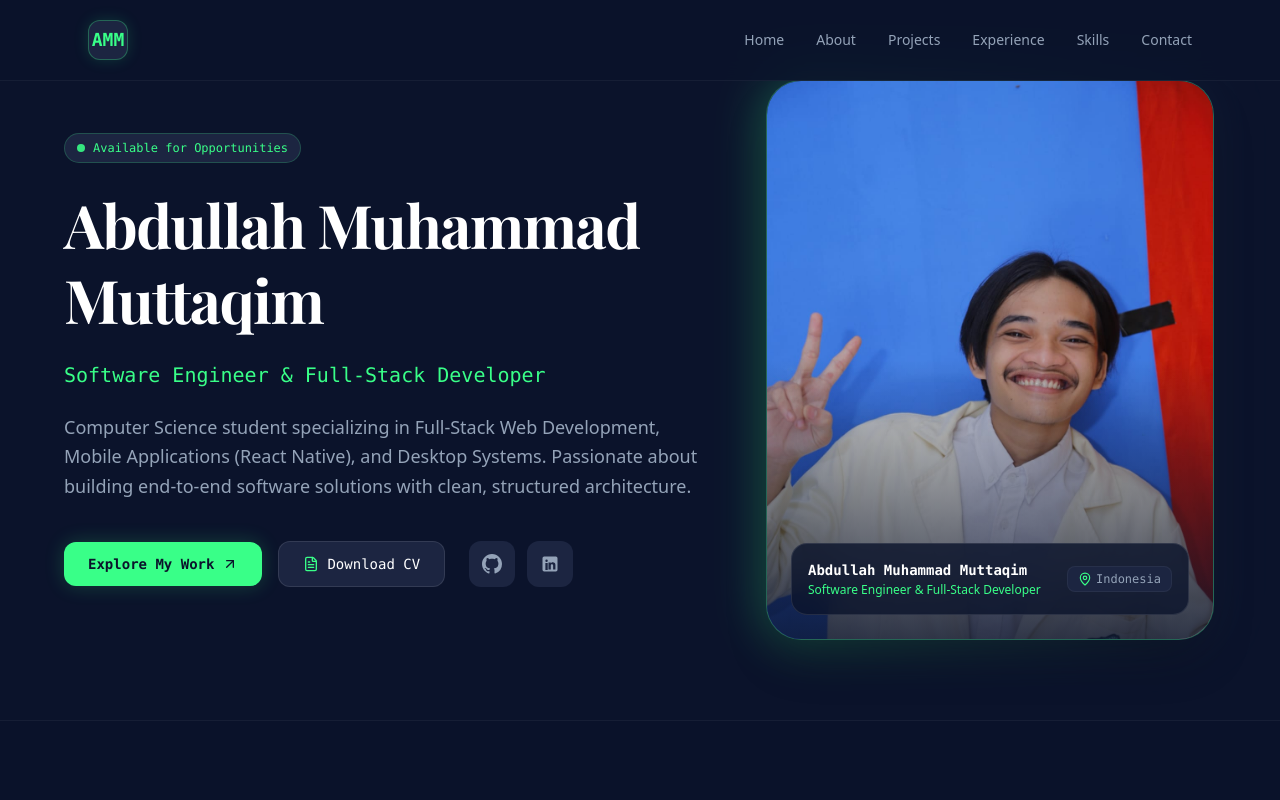
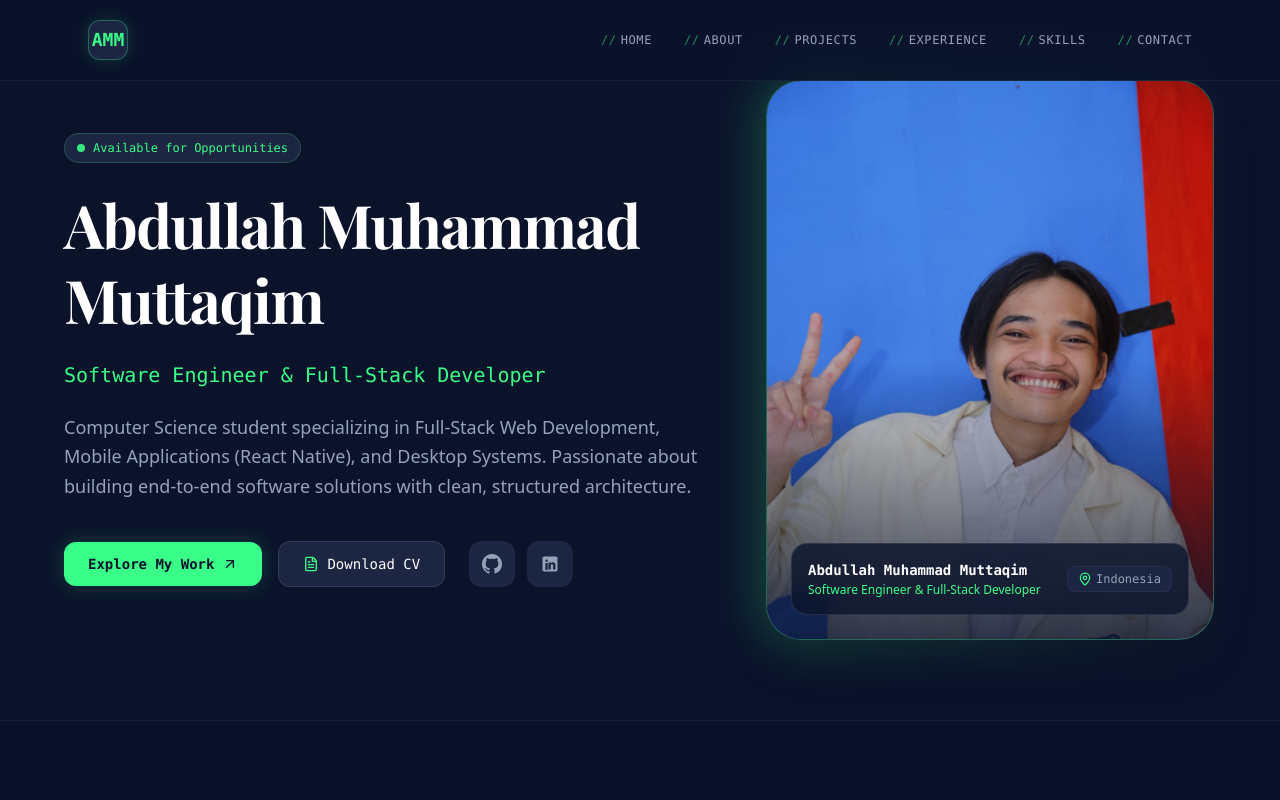
Before and after one commit to abdullohmmuttaqin/portopel, a Next.js app: page / in a window 1280 px wide. Shown: the top 800 px of the page. Built offline with nearby package versions, Linux system fonts and the light colour scheme; a web font is replaced by a local one.

Commit message:
style: add animated underline hover effect to navbar links

```diff
--- a/src/components/Navbar.tsx
+++ b/src/components/Navbar.tsx
@@ -4,12 +4,12 @@ import { useState } from "react";
 import { Menu, X } from "lucide-react";
 
 const navItems = [
-  { name: "Home", href: "#home" },
-  { name: "About", href: "#about" },
-  { name: "Projects", href: "#projects" },
-  { name: "Experience", href: "#experience" },
-  { name: "Skills", href: "#skills" },
-  { name: "Contact", href: "#contact" },
+  { name: "HOME", href: "#home" },
+  { name: "ABOUT", href: "#about" },
+  { name: "PROJECTS", href: "#projects" },
+  { name: "EXPERIENCE", href: "#experience" },
+  { name: "SKILLS", href: "#skills" },
+  { name: "CONTACT", href: "#contact" },
 ];
 
 export default function Navbar() {
@@ -18,6 +18,7 @@ export default function Navbar() {
   return (
     <nav className="fixed top-0 left-0 right-0 z-50 bg-[#0B132B]/80 backdrop-blur-md border-b border-white/5">
       <div className="max-w-6xl mx-auto px-6 h-20 flex items-center justify-between">
+
         {/* Logo Monogram */}
         <a href="#home" className="flex items-center gap-2">
           <div className="w-10 h-10 rounded-xl bg-[#1C2541] border border-[#39FF88]/30 flex items-center justify-center text-[#39FF88] font-mono font-bold text-lg shadow-[0_0_15px_rgba(57,255,136,0.15)]">
@@ -31,9 +32,13 @@ export default function Navbar() {
             <a
               key={item.name}
               href={item.href}
-              className="text-sm font-sans text-[#94A3B8] hover:text-[#39FF88] transition-colors"
+              className="relative font-mono text-xs tracking-wider text-[#94A3B8] hover:text-[#39FF88] transition-colors py-2 group"
             >
+              <span className="text-[#39FF88]/50 mr-1">//</span>
               {item.name}
+
+              {/* Animasi Garis Bawah (Underline Hover + Glow) */}
+              <span className="absolute bottom-0 left-0 w-0 h-[2px] bg-[#39FF88] transition-all duration-300 group-hover:w-full shadow-[0_0_8px_#39FF88]" />
             </a>
           ))}
         </div>
@@ -41,7 +46,7 @@ export default function Navbar() {
         {/* Mobile Hamburger Button */}
         <button
           onClick={() => setIsOpen(!isOpen)}
-          className="md:hidden p-2 rounded-lg bg-[#1C2541] text-[#94A3B8] hover:text-white"
+          className="md:hidden p-2 rounded-lg bg-[#1C2541] text-[#94A3B8] hover:text-[#39FF88]"
           aria-label="Toggle Menu"
         >
           {isOpen ? <X className="w-6 h-6" /> : <Menu className="w-6 h-6" />}
@@ -50,15 +55,19 @@ export default function Navbar() {
 
       {/* Mobile Menu Drawer */}
       {isOpen && (
-        <div className="md:hidden bg-[#0B132B] border-b border-white/10 px-6 py-4 flex flex-col gap-4">
+        <div className="md:hidden bg-[#0B132B] border-b border-white/10 px-6 py-6 flex flex-col gap-4">
           {navItems.map((item) => (
             <a
               key={item.name}
               href={item.href}
               onClick={() => setIsOpen(false)}
-              className="text-sm font-sans text-[#94A3B8] hover:text-[#39FF88] transition-colors py-1"
+              className="relative font-mono text-sm tracking-wider text-[#94A3B8] hover:text-[#39FF88] transition-colors py-2 flex items-center gap-2 border-b border-white/5 last:border-0 group"
             >
+              <span className="text-[#39FF88] font-bold">//</span>
               {item.name}
+
+              {/* Animasi Garis Bawah Mobile */}
+              <span className="absolute bottom-0 left-0 w-0 h-[2px] bg-[#39FF88] transition-all duration-300 group-hover:w-full" />
             </a>
           ))}
         </div>
```
